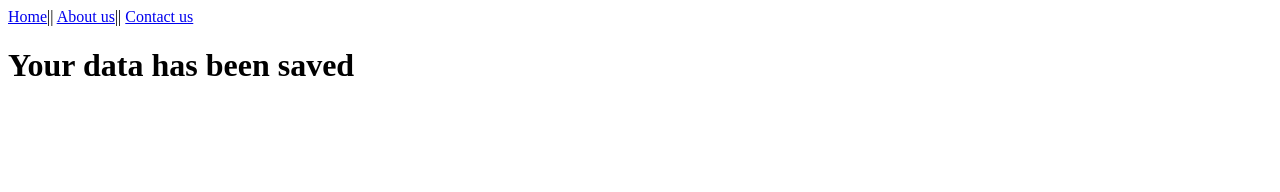
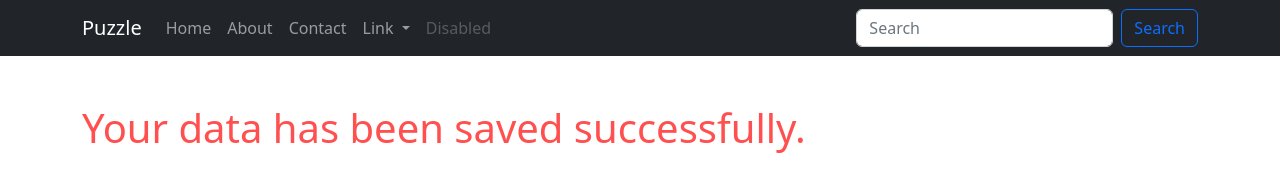
Before and after one commit to gamerboy-101/Test-Website, a plain HTML site: page success.html in a window 1280 px wide. Drawn offline with nearby package versions, Linux system fonts and the light colour scheme.

Commit message:
Latest Version

```diff
--- a/css/style.css
+++ b/css/style.css
@@ -2,6 +2,6 @@
     height: 550px;
 }
 
-.headcolor {
+.redcolor {
     color: rgba(255, 0, 0, 0.685);
 }
--- a/success.html
+++ b/success.html
@@ -1,13 +1,65 @@
 <!DOCTYPE html>
 <html lang="en">
 <head>
-    <title>Success</title>
+    <title>Saved Details</title>
+    <!-- css only -->
+    <link href="https://cdn.jsdelivr.net/npm/bootstrap@5.2.2/dist/css/bootstrap.min.css" rel="stylesheet" integrity="sha384-Zenh87qX5JnK2Jl0vWa8Ck2rdkQ2Bzep5IDxbcnCeuOxjzrPF/et3URy9Bv1WTRi" crossorigin="anonymous"/>
+    <link rel="stylesheet" href="css/style.css" />
+    <link rel="icon" href="img/favicon.png"/>
 </head>
 <body>
-    <a href="index.html">Home</a>||
-    <a href="about.html">About us</a>||
-    <a href="contact.html">Contact us</a>
+    <nav class="navbar navbar-expand-lg navbar-dark bg-dark">
+        <div class="container">
+          <a class="navbar-brand" href="index.html">Puzzle</a>
+          <button class="navbar-toggler" type="button" data-bs-toggle="collapse" data-bs-target="#navbarSupportedContent" aria-controls="navbarSupportedContent" aria-expanded="false" aria-label="Toggle navigation">
+            <span class="navbar-toggler-icon"></span>
+          </button>
+          <div class="collapse navbar-collapse" id="navbarSupportedContent">
+            <ul class="navbar-nav me-auto mb-2 mb-lg-0">
+              <li class="nav-item">
+                <a class="nav-link" href="index.html">Home</a>
+              </li>
+              <li class="nav-item">
+                <a class="nav-link" href="about.html">About</a>
+              </li>
+              <li class="nav-item">
+                <a class="nav-link" href="contact.html">Contact</a>
+              </li>
+              <li class="nav-item dropdown">
+                <a class="nav-link dropdown-toggle" href="#" role="button" data-bs-toggle="dropdown" aria-expanded="false">
+                  Link
+                </a>
+                <ul class="dropdown-menu">
+                  <li><a class="dropdown-item" href="https://www.amazon.com/">Amazon</a></li>
+                  <li><hr class="dropdown-divider"></li>
+                  <li><a class="dropdown-item" href="https://developer.mozilla.org/en-US/docs/Web/CSS/CSS_Colors/Color_picker_tool">Color Picker Tool</a></li>
+                  <li><hr class="dropdown-divider"></li>
+                  <li><a class="dropdown-item" href="https://www.pixabay.com/">Pixabay</a></li>
+                </ul>
+              </li>
+              <li class="nav-item">
+                <a class="nav-link disabled">Disabled</a>
+              </li>
+            </ul>
+            <form class="d-flex" role="search">
+              <input class="form-control me-2" type="search" placeholder="Search" aria-label="Search">
+              <button class="btn btn-outline-primary" type="submit">Search</button>
+            </form>
+          </div>
+        </div>
+    </nav>
 
-    <h1>Your data has been saved</h1>
+    <br><br>
+
+    <div id="containersuccess" class="container">
+        <h1 class="redcolor">Your data has been saved successfully.</h1>
+    </div>
+
+
+    <!-- Javascript Bundle with Popper-->
+    <script src="https://cdn.jsdelivr.net/npm/bootstrap@5.2.2/dist/js/bootstrap.bundle.min.js" integrity="sha384-OERcA2EqjJCMA+/3y+gxIOqMEjwtxJY7qPCqsdltbNJuaOe923+mo//f6V8Qbsw3" crossorigin="anonymous"></script>
+    <!-- <script src="https://ajax.googleapis.com/ajax/libs/jquery/3.6.0/jquery.min.js"></script> -->
+    <script src="js/jquery.js"></script>
+    <script src="js/script.js"></script>
 </body>
 </html>
```
Also changed, not shown: about.html (+4 -3 lines), contact.html (+4 -6 lines), index.html (+5 -3 lines).
